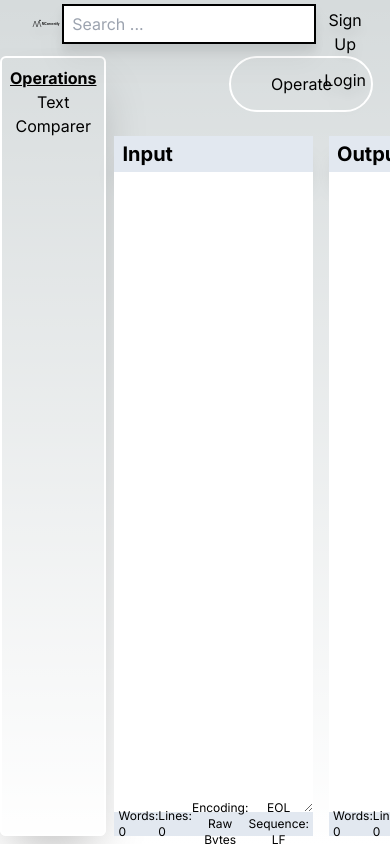
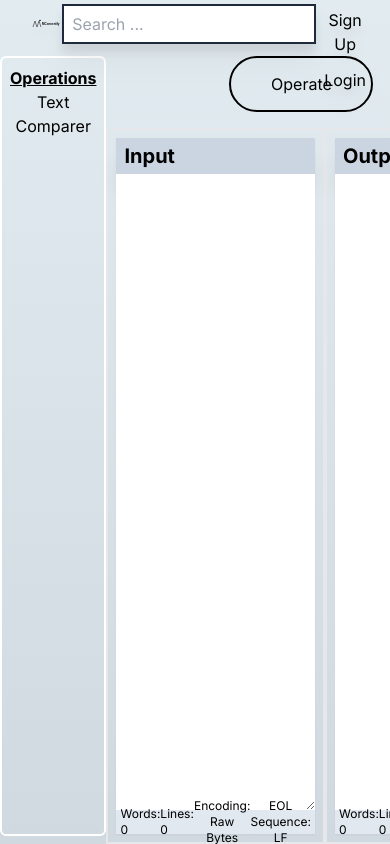
Before and after one commit to mcaupybugs/MConvertify, a Next.js app: page /operations/textcomparer in a window 390 px wide. Built offline with nearby package versions, Linux system fonts and the light colour scheme; no server answers.

Commit message:
Adding theme and making icon responsive

```diff
--- a/app/components/inputBox/index.tsx
+++ b/app/components/inputBox/index.tsx
@@ -7,9 +7,9 @@ const InputBox = ({heading}) => {
     const [linesCount, setLinesCount] = useState(0);
 
     return  (
-        <div className='w-full h-full p-2'>
-            <div className='w-full h-full flex flex-col'>
-                <div className='flex bg-slate-200 w-full h-10 text-black text-xl font-bold pl-2 items-center shadow-xl'>
+        <div className='w-full h-full p-2 border-2'>
+            <div className='w-full h-full flex flex-col shadow-sm'>
+                <div className='flex bg-slate-300 w-full h-10 text-black text-xl font-bold pl-2 items-center shadow-xl'>
                     {heading}
                 </div>
                 <textarea className='h-full w-full flex-grow text-black focus:outline-none p-2'></textarea>
--- a/app/components/searchBar/index.tsx
+++ b/app/components/searchBar/index.tsx
@@ -15,7 +15,7 @@ const SearchBar = () => {
 
     return (
         <div className='w-full h-full flex'>
-            <input className='h-10 self-center p-2 flex flex-1 border-solid border-black border-2' type="text" value={query} onChange={handleInputChange} onKeyDown={handleSearch} placeholder='Search ...' />
+            <input className='h-10 self-center p-2 flex flex-1 border-solid border-slate-800 border-2' type="text" value={query} onChange={handleInputChange} onKeyDown={handleSearch} placeholder='Search ...' />
         </div>
     )
 }
--- a/app/components/sidebar/index.tsx
+++ b/app/components/sidebar/index.tsx
@@ -4,7 +4,7 @@ import React from "react";
 const SideBar = () =>{
     return (
         <div className="w-full h-full basis-2/12 pt-2 pb-2">
-        <div className="w-full h-full flex flex-col rounded-md shadow-2xl border-2 border-white text-center p-2">
+        <div className="w-full h-full flex flex-col rounded-md border-2 border-white text-center p-2">
             <div className="w-full font-bold text-center underline">
                 Operations
             </div>
--- a/app/globals.css
+++ b/app/globals.css
@@ -16,14 +16,10 @@
   }
 }
 
+
 body {
-  color: rgb(var(--foreground-rgb));
-  background: linear-gradient(
-      to bottom,
-      transparent,
-      rgb(var(--background-end-rgb))
-    )
-    rgb(var(--background-start-rgb));
+  color: black;
+  background-image: linear-gradient(to top, #cfd9df 0%, #e2ebf0 100%);
     height: 100%;
 }
 
--- a/app/operations/textcomparer/page.tsx
+++ b/app/operations/textcomparer/page.tsx
@@ -5,7 +5,7 @@ const TextComparer = () => {
     return (
         <div className='flex flex-col w-full h-full'>
             <div className='flex w-full justify-center pt-2 h-20'>
-                <button className='h-14 w-36 rounded-full border-white border-2'>Operate</button>
+                <button className='h-14 w-36 rounded-full border-black border-2'>Operate</button>
             </div>
             <div className='flex flex-1 flex-row w-full h-full justify-evenly'>
                 <InputBox heading='Input'></InputBox>
```
Also changed, not shown: app/components/navbar/index.tsx (+3 -1 lines).
